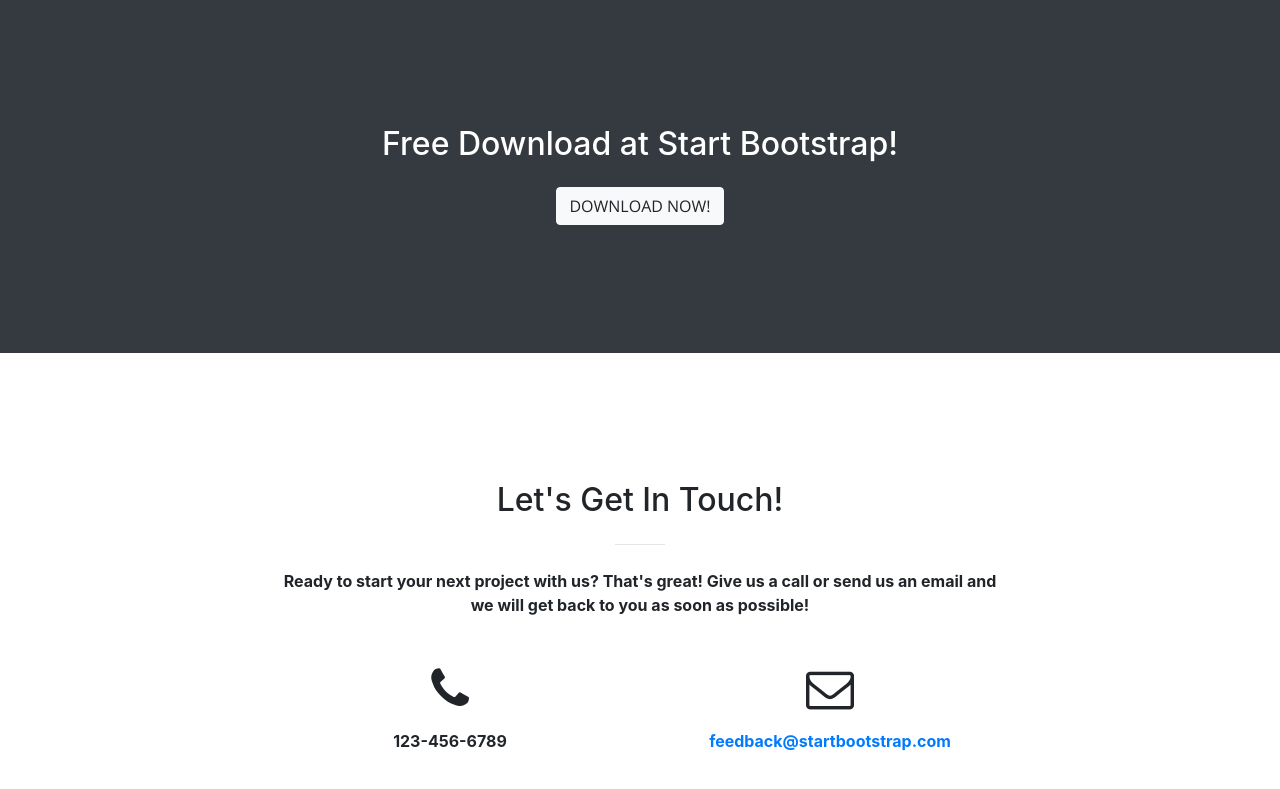
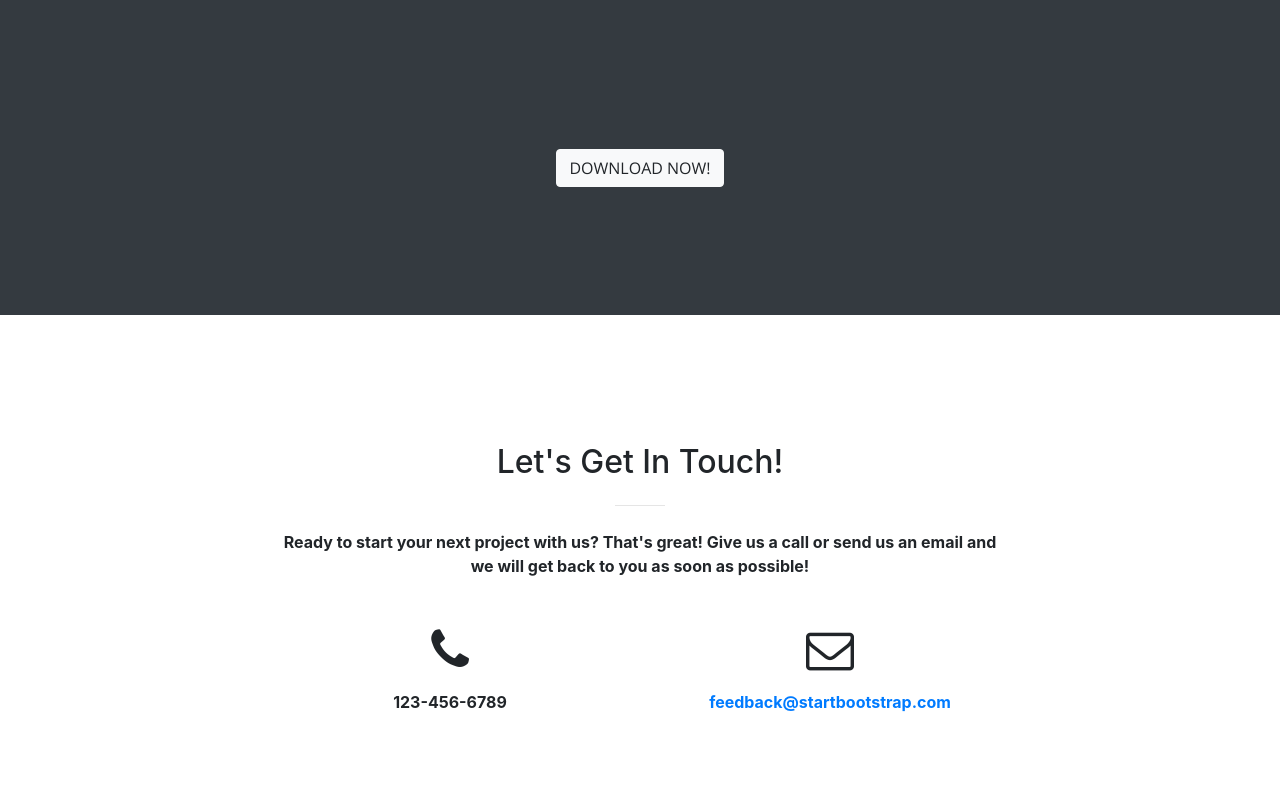
Before and after one commit to changingtosaul/changingtosaul.github.io, a website with bundled scripts: page index.html in a window 1280 px wide. Shown: the part 2285-3074 px from the top of the page. Built offline with nearby package versions, Linux system fonts and the light colour scheme.

Commit message:
5th comm

```diff
--- a/index.html
+++ b/index.html
@@ -226,7 +226,7 @@
 
     <section class="bg-dark text-white">
       <div class="container text-center">
-        <h2 class="mb-4">Free Download at Start Bootstrap!</h2>
+        <h2 class="mb-4"></h2>
         <a class="btn btn-light btn-xl sr-button" href="http://startbootstrap.com/template-overviews/creative/">Download Now!</a>
       </div>
     </section>
```
